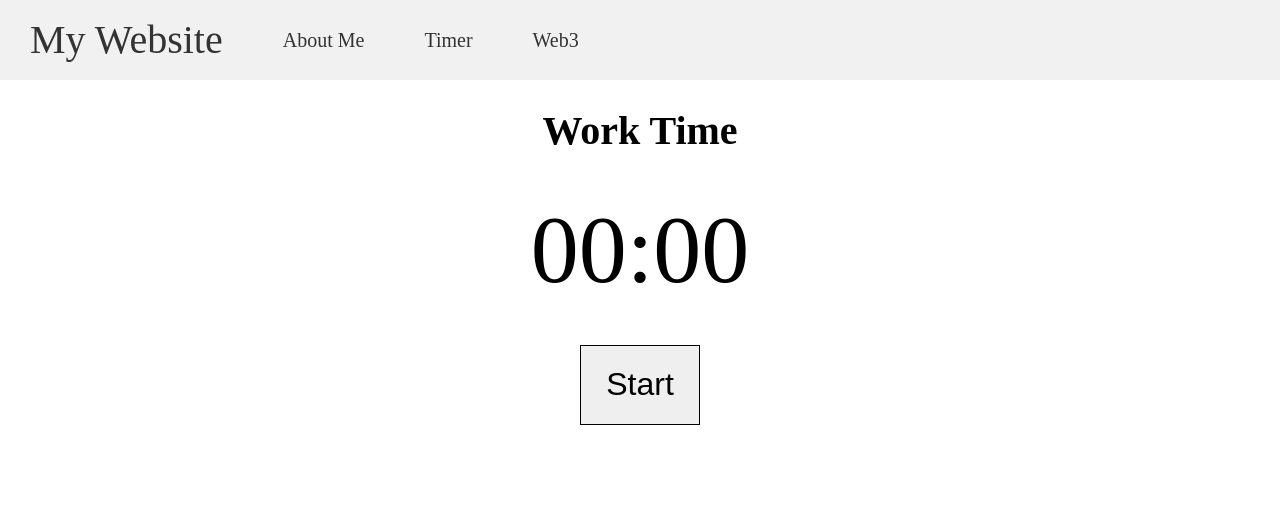
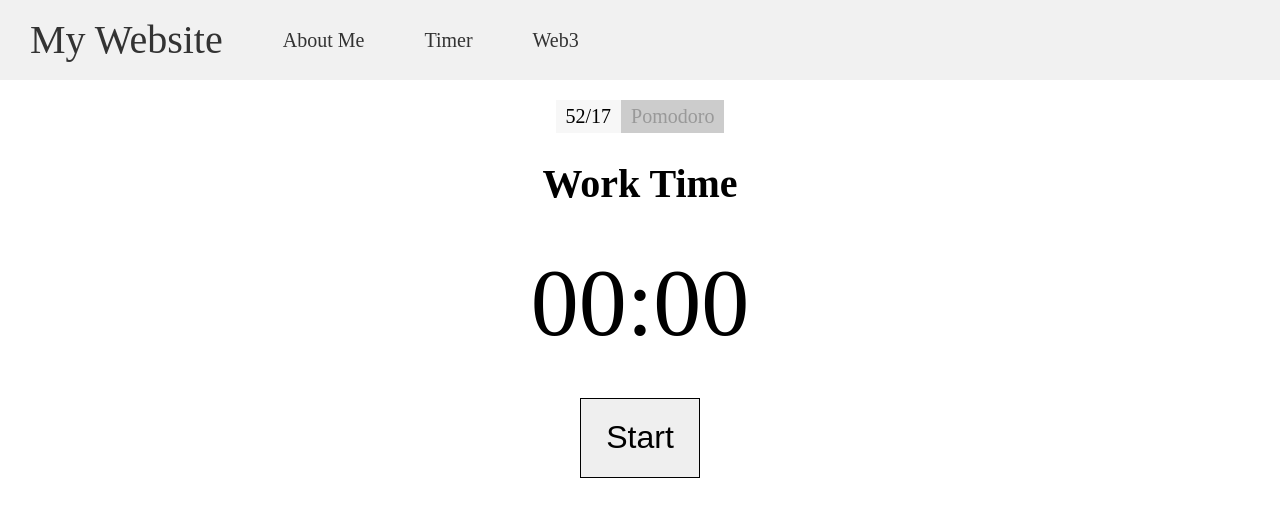
Before and after one commit to arensusu/website, a React (Create React App) app: page /#/Timer in a window 1280 px wide. Shown: the top 516 px of the page. Built offline with nearby package versions, Linux system fonts and the light colour scheme.

Commit message:
update-timer: add pomodoro

```diff
--- a/src/Timer.css
+++ b/src/Timer.css
@@ -15,6 +15,7 @@
     border: 1px solid #000000;
     margin: 0 auto;
     display: block;
+    cursor: pointer;
 }
 
 .start:hover {
@@ -30,3 +31,22 @@
 .end-time {
     text-align: center;
 }
+
+.timer-state {
+    display: flex;
+    justify-content: center;
+}
+
+.timer-option {
+    margin: 20px 0 0 0;
+    padding: 5px 10px;
+    background-color: #cccccc;
+    cursor: pointer;
+    transition: 500ms;
+    color: #999999;
+}
+
+.timer-option[aria-disabled=false] {
+    background-color: #f7f7f7;
+    color: #000000;
+}
--- a/src/Timer.tsx
+++ b/src/Timer.tsx
@@ -3,10 +3,13 @@ import { useState, useEffect } from 'react';
 import Header from './Header';
 import './Timer.css';
 
+const METHOD = {
+    '52/17': [52 * 60, 17 * 60],
+    pomodoro: [25 * 60, 5 * 60]
+}
 
-const restPeriod = 17 * 60;
-const workPeriod = 52 * 60;
 function Timer() {
+    const [workingMethod, setWorkingMethod] = useState('52/17');
     const [isRestTimeCounting, setIsRestTimeCounting] = useState(false);
     const [isWorkTimeCounting, setIsWorkTimeCounting] = useState(false);
 
@@ -21,7 +24,7 @@ function Timer() {
                 const remaining = (endTime - (new Date()).getTime()) / 1000;
                 if (remaining <= 0) {
                     setIsWorkTimeCounting(false);
-                    const endDate = (new Date().getTime()) + restPeriod * 1000;
+                    const endDate = (new Date().getTime()) + METHOD[workingMethod as keyof typeof METHOD][1] * 1000;
                     setEndTime(endDate);
                     setIsRestTimeCounting(true);
                 }
@@ -50,14 +53,19 @@ function Timer() {
         }
     }, [isRestTimeCounting]);
 
+
     return (
         <div className="Timer">
             <Header/>
+            <div className='timer-state'>
+                <div className='timer-option' aria-disabled={'52/17' !== workingMethod} onClick={() => {setWorkingMethod('52/17');}}>52/17</div>
+                <div className='timer-option' aria-disabled={'pomodoro' !== workingMethod} onClick={() => {setWorkingMethod('pomodoro');}}>Pomodoro</div>
+            </div>
             <h1 className='title'>{isRestTimeCounting ? 'Rest Time' : 'Work Time'}</h1>
             <p className='countdown'>{`${minutes.toString().padStart(2, '0')}:${seconds.toString().padStart(2, '0')}`}</p>
             { endTime === 0 ? <></> : (<p className='end-time'>{(new Date(endTime)).toLocaleString('en-US')}</p>)}
             <button className='start' onClick={() => {
-                const endDate = (new Date().getTime()) + workPeriod * 1000;
+                const endDate = (new Date().getTime()) + METHOD[workingMethod as keyof typeof METHOD][0] * 1000;
                 setEndTime(endDate);
                 setIsWorkTimeCounting(true);
             }} disabled={isWorkTimeCounting || isRestTimeCounting}>Start</button>
```
